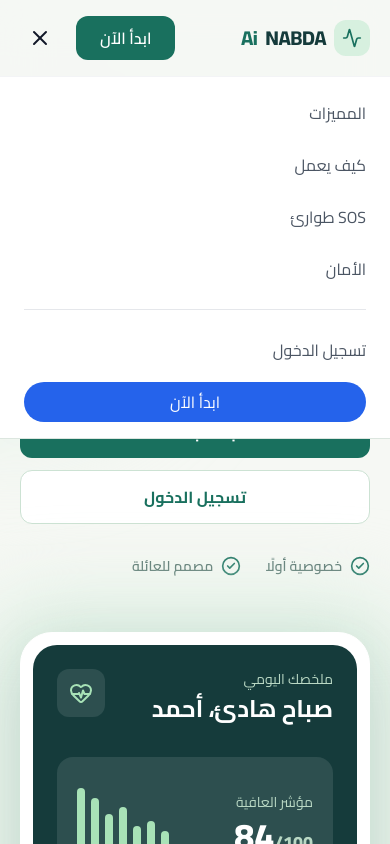
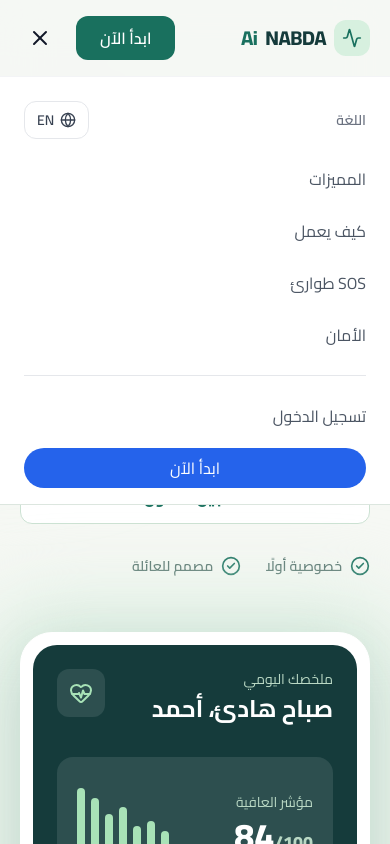
Before and after one commit to Elwekil/nabda-ai, a React (Vite) app in the folder frontend/: page / in a window 390 px wide. Both pictures are taken after a click on the button 40 px from the left and 38 px from the top of the page. Shown: the top 844 px of the page. Built offline with nearby package versions, Linux system fonts and the light colour scheme; no server answers.

Commit message:
Enable language switcher on mobile

```diff
--- a/frontend/src/components/Landing/Navbar.jsx
+++ b/frontend/src/components/Landing/Navbar.jsx
@@ -84,6 +84,10 @@
       {isOpen && (
         <div className="md:hidden bg-white border-t border-gray-100 py-4 px-6">
           <div className="flex flex-col gap-3">
+            <div className="flex items-center justify-between py-2">
+              <span className="text-sm font-semibold text-gray-500">اللغة</span>
+              <LanguageSwitcher />
+            </div>
             <a href="#features" className="text-gray-600 py-2" onClick={() => setIsOpen(false)}>المميزات</a>
             <a href="#how-it-works" className="text-gray-600 py-2" onClick={() => setIsOpen(false)}>كيف يعمل</a>
             <a href="#sos" className="text-gray-600 py-2" onClick={() => setIsOpen(false)}>SOS طوارئ</a>
```
